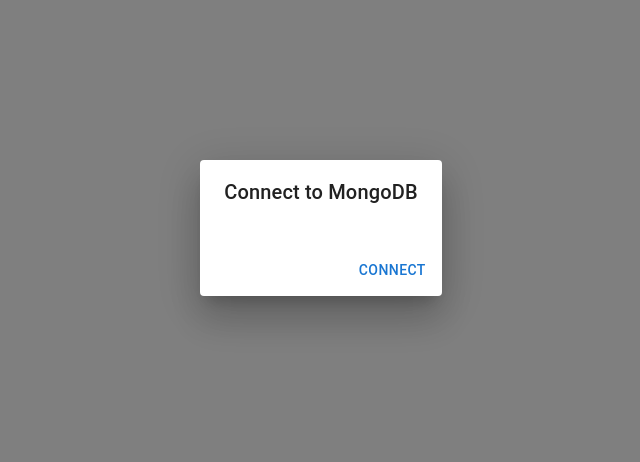
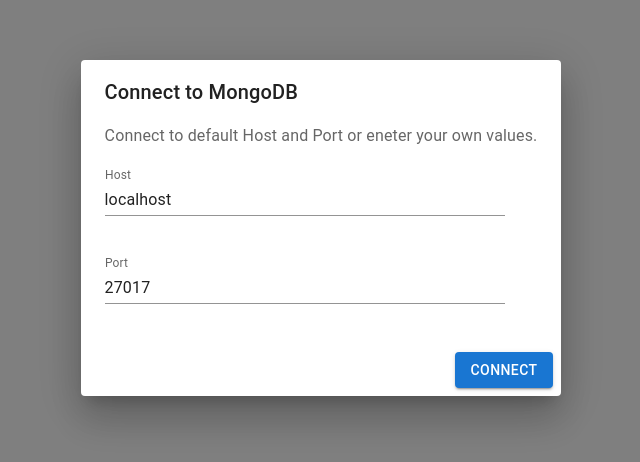
Before and after one commit to Tiinzzy/react-projects, a React (Create React App) app in the folder mongodb-browser/src/front-end/: page / in a window 1280 px wide. Shown: the part 172-634 px from the top of the page, without its empty margins (319-959 px from the left). Built offline with nearby package versions, Linux system fonts and the light colour scheme; the HTML template or start-up script is replaced by a standard one.

Commit message:
added input fields in dialog to get the host name and port name for connecting to database

```diff
--- a/mongodb-browser/src/front-end/src/components/Connection.js
+++ b/mongodb-browser/src/front-end/src/components/Connection.js
@@ -5,14 +5,28 @@ import DialogActions from '@mui/material/DialogActions';
 import DialogContent from '@mui/material/DialogContent';
 import DialogContentText from '@mui/material/DialogContentText';
 import DialogTitle from '@mui/material/DialogTitle';
+import Input from '@mui/material/Input';
+import FormControl from '@mui/material/FormControl';
+import InputLabel from '@mui/material/InputLabel';
+
 
 export default class Connection extends React.Component {
 
     constructor(props) {
         super(props);
         this.state = {
-            handleCLoseDialog: props.handleCLoseDialog
+            handleCLoseDialog: props.handleCLoseDialog,
+            host_name: 'localhost',
+            port_name: 27017
         }
+    }
+
+    getHostName(e) {
+        this.setState({ host_name: e.target.value });
+    }
+
+    getPortName(e) {
+        this.setState({ port_name: e.target.value });
     }
 
     connectAndClose() {
@@ -27,11 +41,20 @@ export default class Connection extends React.Component {
                 </DialogTitle>
                 <DialogContent>
                     <DialogContentText>
-
+                        Connect to default Host and Port or eneter your own values.
                     </DialogContentText>
+                    <FormControl variant="standard" style={{ marginTop: 20 }}>
+                        <InputLabel htmlFor="component-simple">Host</InputLabel>
+                        <Input id="component-simple" defaultValue={this.state.host_name} style={{ width: 400 }} onChange={(e) => this.getHostName(e)} />
+                    </FormControl>
+                    <br />
+                    <FormControl variant="standard" style={{ marginTop: 40, marginBottom: 20 }}>
+                        <InputLabel htmlFor="component-simple">Port</InputLabel>
+                        <Input id="component-simple" defaultValue={this.state.port_name} style={{ width: 400 }} onChange={(e) => this.getPortName(e)} />
+                    </FormControl>
                 </DialogContent>
                 <DialogActions>
-                    <Button onClick={() => this.connectAndClose()}>Connect</Button>
+                    <Button onClick={() => this.connectAndClose()} variant="contained">Connect</Button>
                 </DialogActions>
             </>
         );
```
